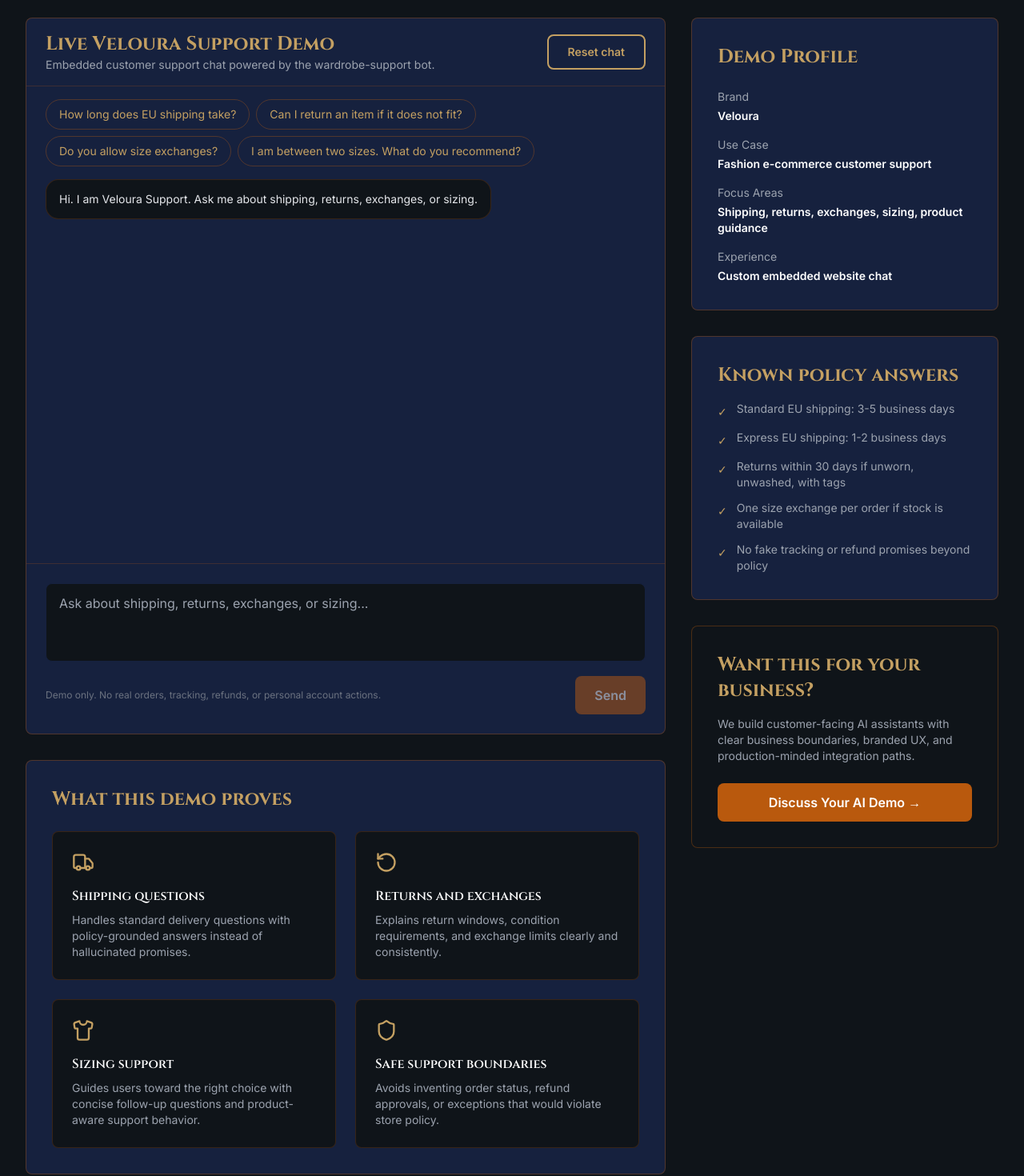
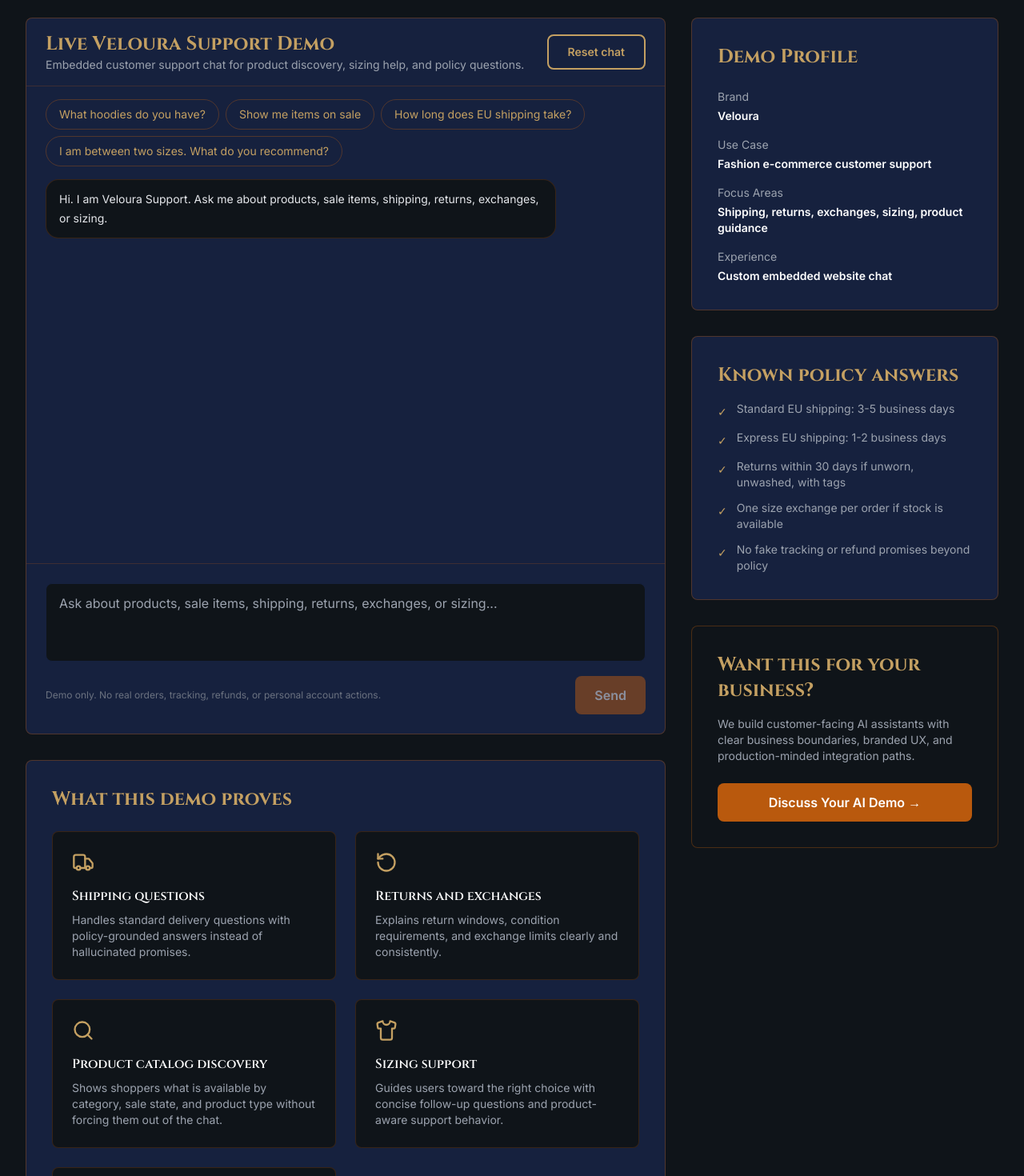
Before and after one commit to itsvetkov1/forgingapps-website, a Next.js app: page /demo/veloura-support in a window 1280 px wide. Shown: the part 460-1930 px from the top of the page at 80% size. Built offline with nearby package versions, Linux system fonts and the light colour scheme.

Commit message:
[hermes] update: refresh Veloura demo discovery UX — outdated widget prompts and copy

```diff
--- a/app/demo/veloura-support/page.tsx
+++ b/app/demo/veloura-support/page.tsx
@@ -1,6 +1,7 @@
 import Hero from '@/components/Hero'
 import VelouraChatEmbed from '@/components/VelouraChatEmbed'
-import { Shield, Shirt, Truck, RotateCcw } from 'lucide-react'
+import { PROOF_CARDS } from '@/lib/veloura-demo-config.mjs'
+import { RotateCcw, Search, Shield, Shirt, Truck } from 'lucide-react'
 import { Metadata } from 'next'
 
 export const metadata: Metadata = {
@@ -17,12 +18,20 @@
   },
 }
 
+const iconMap = {
+  truck: Truck,
+  rotate: RotateCcw,
+  search: Search,
+  shirt: Shirt,
+  shield: Shield,
+} as const
+
 export default function VelouraSupportDemo() {
   return (
     <>
       <Hero
         headline="Veloura Support Demo"
-        subheadline="A branded embedded AI support experience for fashion and e-commerce brands. Ask about shipping, returns, exchanges, and sizing without leaving the page."
+        subheadline="A branded embedded AI support experience for fashion and e-commerce brands. Ask about shipping, returns, exchanges, sizing, and product browsing without leaving the page."
         size="small"
         badge="Embedded Live Demo"
       />
@@ -36,26 +45,16 @@
               <div className="bg-forge-stone border border-forge-ember/30 rounded-lg p-8">
                 <h2 className="font-cinzel text-2xl font-bold text-forge-gold mb-6">What this demo proves</h2>
                 <div className="grid grid-cols-1 md:grid-cols-2 gap-6">
-                  <div className="bg-forge-dark border border-forge-ember/20 rounded-lg p-6">
-                    <Truck className="text-forge-gold mb-4" size={28} />
-                    <h3 className="font-semibold text-white mb-2">Shipping questions</h3>
-                    <p className="text-gray-400 text-sm">Handles standard delivery questions with policy-grounded answers instead of hallucinated promises.</p>
-                  </div>
-                  <div className="bg-forge-dark border border-forge-ember/20 rounded-lg p-6">
-                    <RotateCcw className="text-forge-gold mb-4" size={28} />
-                    <h3 className="font-semibold text-white mb-2">Returns and exchanges</h3>
-                    <p className="text-gray-400 text-sm">Explains return windows, condition requirements, and exchange limits clearly and consistently.</p>
-                  </div>
-                  <div className="bg-forge-dark border border-forge-ember/20 rounded-lg p-6">
-                    <Shirt className="text-forge-gold mb-4" size={28} />
-                    <h3 className="font-semibold text-white mb-2">Sizing support</h3>
-                    <p className="text-gray-400 text-sm">Guides users toward the right choice with concise follow-up questions and product-aware support behavior.</p>
-                  </div>
-                  <div className="bg-forge-dark border border-forge-ember/20 rounded-lg p-6">
-                    <Shield className="text-forge-gold mb-4" size={28} />
-                    <h3 className="font-semibold text-white mb-2">Safe support boundaries</h3>
-                    <p className="text-gray-400 text-sm">Avoids inventing order status, refund approvals, or exceptions that would violate store policy.</p>
-                  </div>
+                  {PROOF_CARDS.map((card) => {
+                    const Icon = iconMap[card.icon as keyof typeof iconMap]
+                    return (
+                      <div key={card.title} className="bg-forge-dark border border-forge-ember/20 rounded-lg p-6">
+                        <Icon className="text-forge-gold mb-4" size={28} />
+                        <h3 className="font-semibold text-white mb-2">{card.title}</h3>
+                        <p className="text-gray-400 text-sm">{card.description}</p>
+                      </div>
+                    )
+                  })}
                 </div>
               </div>
             </div>
--- a/components/VelouraChatEmbed.tsx
+++ b/components/VelouraChatEmbed.tsx
@@ -1,19 +1,19 @@
 'use client'
 
 import { useEffect, useMemo, useRef, useState } from 'react'
+import {
+  CHAT_SUBTITLE,
+  INPUT_PLACEHOLDER,
+  RESET_MESSAGE,
+  STARTER_PROMPTS,
+  WELCOME_MESSAGE,
+} from '@/lib/veloura-demo-config.mjs'
 
 interface ChatMessage {
   id: string
   role: 'user' | 'assistant'
   text: string
 }
-
-const STARTER_PROMPTS = [
-  'How long does EU shipping take?',
-  'Can I return an item if it does not fit?',
-  'Do you allow size exchanges?',
-  'I am between two sizes. What do you recommend?',
-]
 
 function getOrCreateVisitorId() {
   const key = 'veloura-demo-visitor-id'
@@ -30,7 +30,7 @@
     {
       id: 'welcome',
       role: 'assistant',
-      text: 'Hi. I am Veloura Support. Ask me about shipping, returns, exchanges, or sizing.',
+      text: WELCOME_MESSAGE,
     },
   ])
   const [input, setInput] = useState('')
@@ -107,7 +107,7 @@
       {
         id: 'welcome-reset',
         role: 'assistant',
-        text: 'Chat reset. Ask me about shipping, returns, exchanges, or sizing.',
+        text: RESET_MESSAGE,
       },
     ])
     setInput('')
@@ -119,7 +119,7 @@
       <div className="border-b border-forge-ember/20 px-6 py-4 flex items-center justify-between gap-4">
         <div>
           <h2 className="font-cinzel text-2xl font-bold text-forge-gold">Live Veloura Support Demo</h2>
-          <p className="text-sm text-gray-400">Embedded customer support chat powered by the wardrobe-support bot.</p>
+          <p className="text-sm text-gray-400">{CHAT_SUBTITLE}</p>
         </div>
         <button type="button" onClick={resetChat} className="btn-secondary text-sm px-4 py-2">
           Reset chat
@@ -146,7 +146,7 @@
         {messages.map((message) => (
           <div key={message.id} className={`flex ${message.role === 'user' ? 'justify-end' : 'justify-start'}`}>
             <div
-              className={`max-w-[85%] rounded-2xl px-4 py-3 text-sm leading-6 ${
+              className={`max-w-[85%] rounded-2xl px-4 py-3 text-sm leading-6 whitespace-pre-line ${
                 message.role === 'user'
                   ? 'bg-forge-ember text-white'
                   : 'bg-forge-dark border border-forge-ember/20 text-gray-200'
@@ -183,7 +183,7 @@
                 void sendMessage(input)
               }
             }}
-            placeholder="Ask about shipping, returns, exchanges, or sizing..."
+            placeholder={INPUT_PLACEHOLDER}
             rows={3}
             disabled={loading}
             className="w-full bg-forge-dark border border-forge-stone rounded-lg px-4 py-3 text-white focus:outline-none focus:border-forge-gold transition resize-none"
--- /dev/null
+++ b/lib/veloura-demo-config.mjs
@@ -0,0 +1,39 @@
+export const STARTER_PROMPTS = [
+  'What hoodies do you have?',
+  'Show me items on sale',
+  'How long does EU shipping take?',
+  'I am between two sizes. What do you recommend?',
+]
+
+export const WELCOME_MESSAGE = 'Hi. I am Veloura Support. Ask me about products, sale items, shipping, returns, exchanges, or sizing.'
+export const RESET_MESSAGE = 'Chat reset. Ask me about products, sale items, shipping, returns, exchanges, or sizing.'
+export const INPUT_PLACEHOLDER = 'Ask about products, sale items, shipping, returns, exchanges, or sizing...'
+export const CHAT_SUBTITLE = 'Embedded customer support chat for product discovery, sizing help, and policy questions.'
+
+export const PROOF_CARDS = [
+  {
+    icon: 'truck',
+    title: 'Shipping questions',
+    description: 'Handles standard delivery questions with policy-grounded answers instead of hallucinated promises.',
+  },
+  {
+    icon: 'rotate',
+    title: 'Returns and exchanges',
+    description: 'Explains return windows, condition requirements, and exchange limits clearly and consistently.',
+  },
+  {
+    icon: 'search',
+    title: 'Product catalog discovery',
+    description: 'Shows shoppers what is available by category, sale state, and product type without forcing them out of the chat.',
+  },
+  {
+    icon: 'shirt',
+    title: 'Sizing support',
+    description: 'Guides users toward the right choice with concise follow-up questions and product-aware support behavior.',
+  },
+  {
+    icon: 'shield',
+    title: 'Safe support boundaries',
+    description: 'Avoids inventing order status, refund approvals, or exceptions that would violate store policy.',
+  },
+]
```
